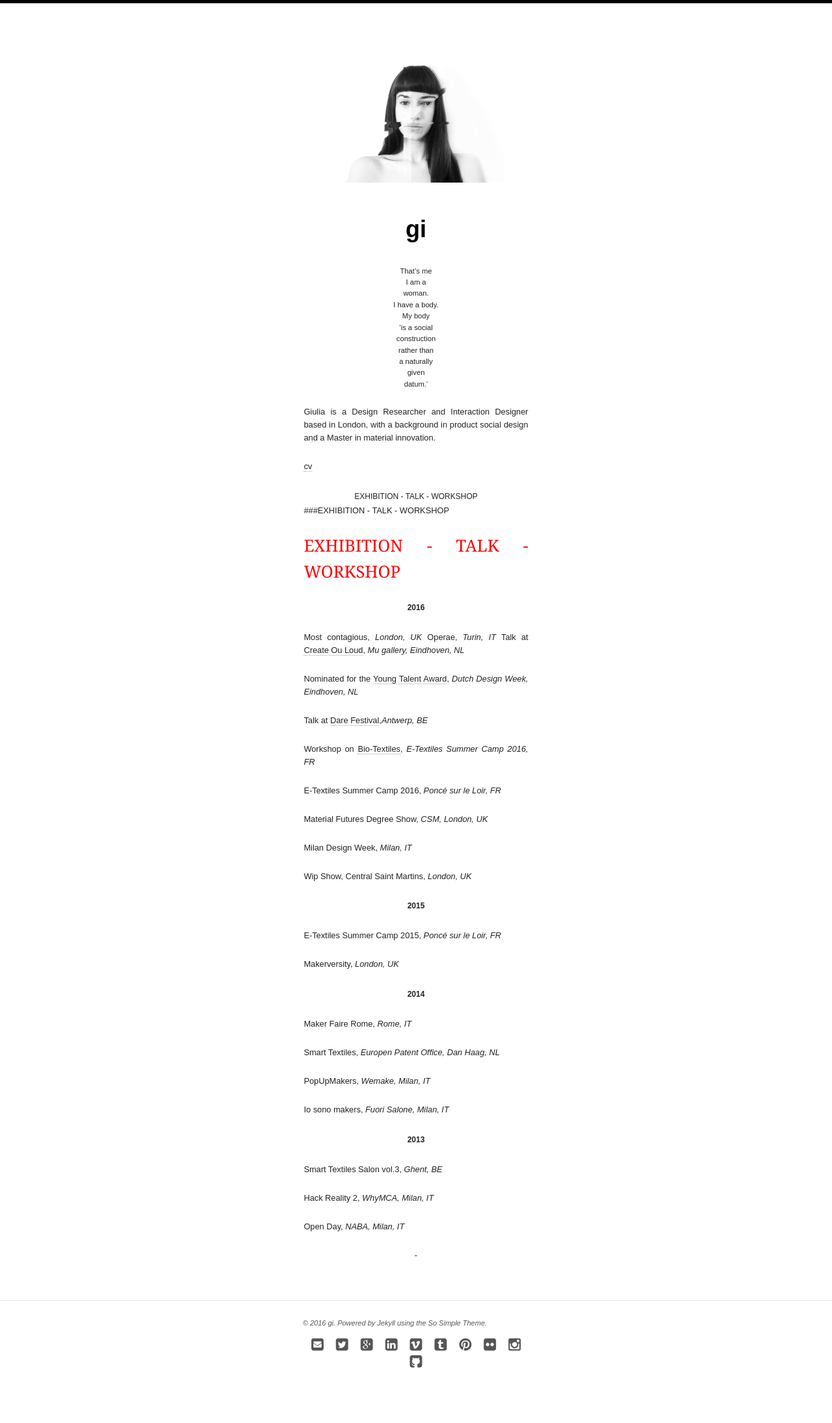
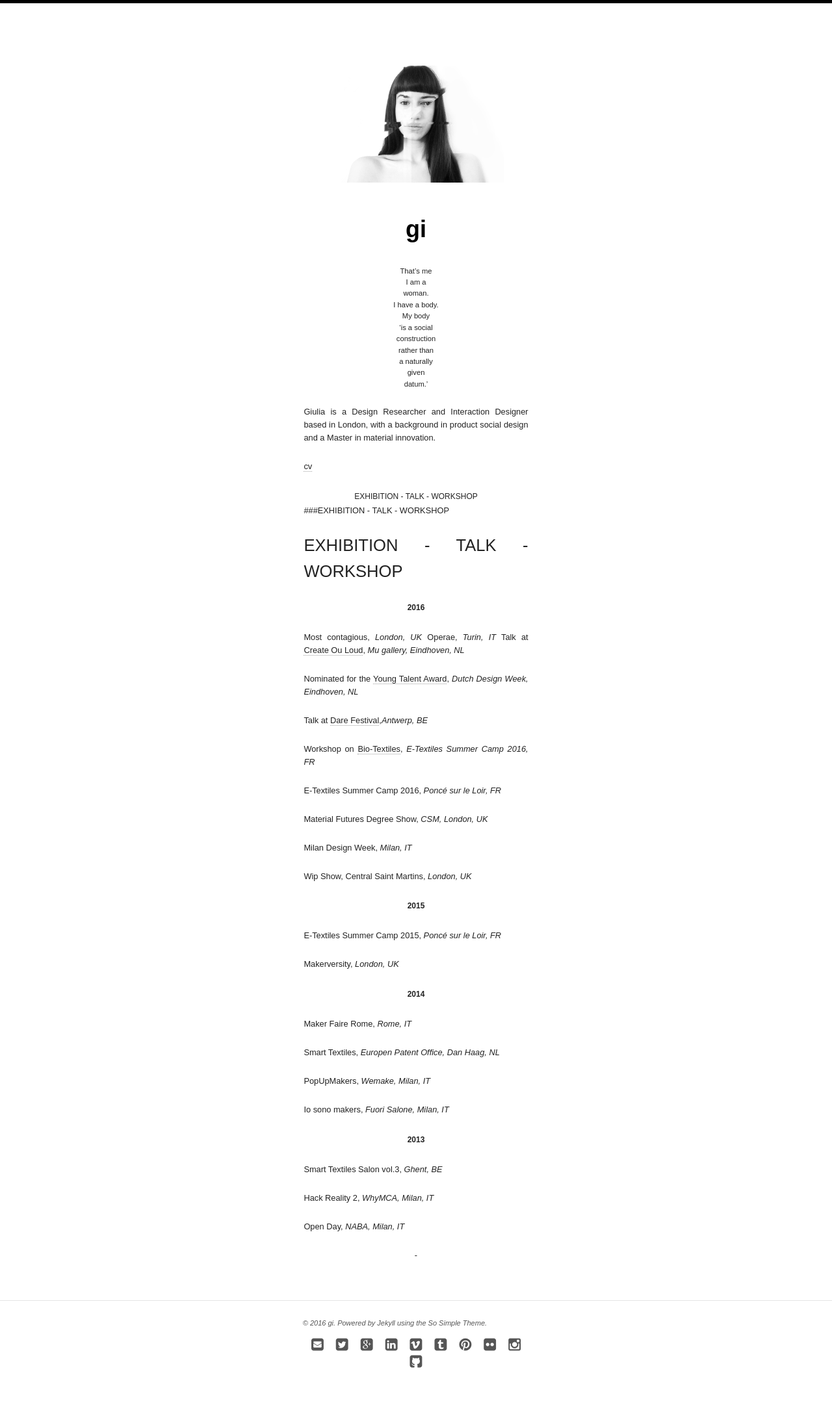
Before and after one commit to giuliatomasello/giuliatomasello.github.io, a Jekyll site: the page built from index.md, in a window 1280 px wide. Shown: the whole page at 65% size. Built offline with Jekyll 4.4.1, drawn with Linux system fonts in a browser that asks for light colours; nearby versions of some CDN libraries.

Commit message:
Update index.md

```diff
--- a/index.md
+++ b/index.md
@@ -29,7 +29,7 @@ Giulia is a Design Researcher and Interaction Designer based in London, with a b
 
 ###EXHIBITION - TALK - WORKSHOP
 
-<span style="color:red; font-family:Georgia; font-size:2em;">EXHIBITION - TALK - WORKSHOP</span>
+<span style="font-size:2em;">EXHIBITION - TALK - WORKSHOP</span>
 
 **<center>2016</center>**
 
```
